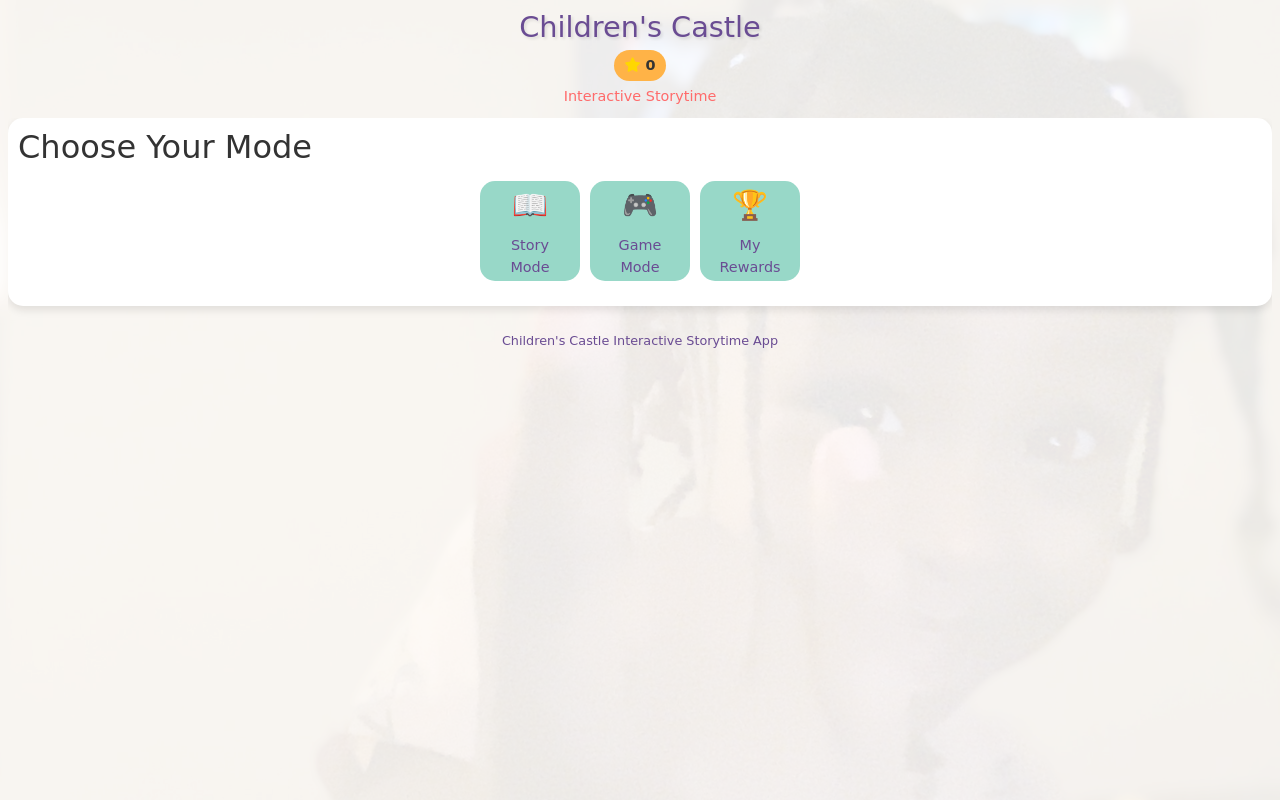
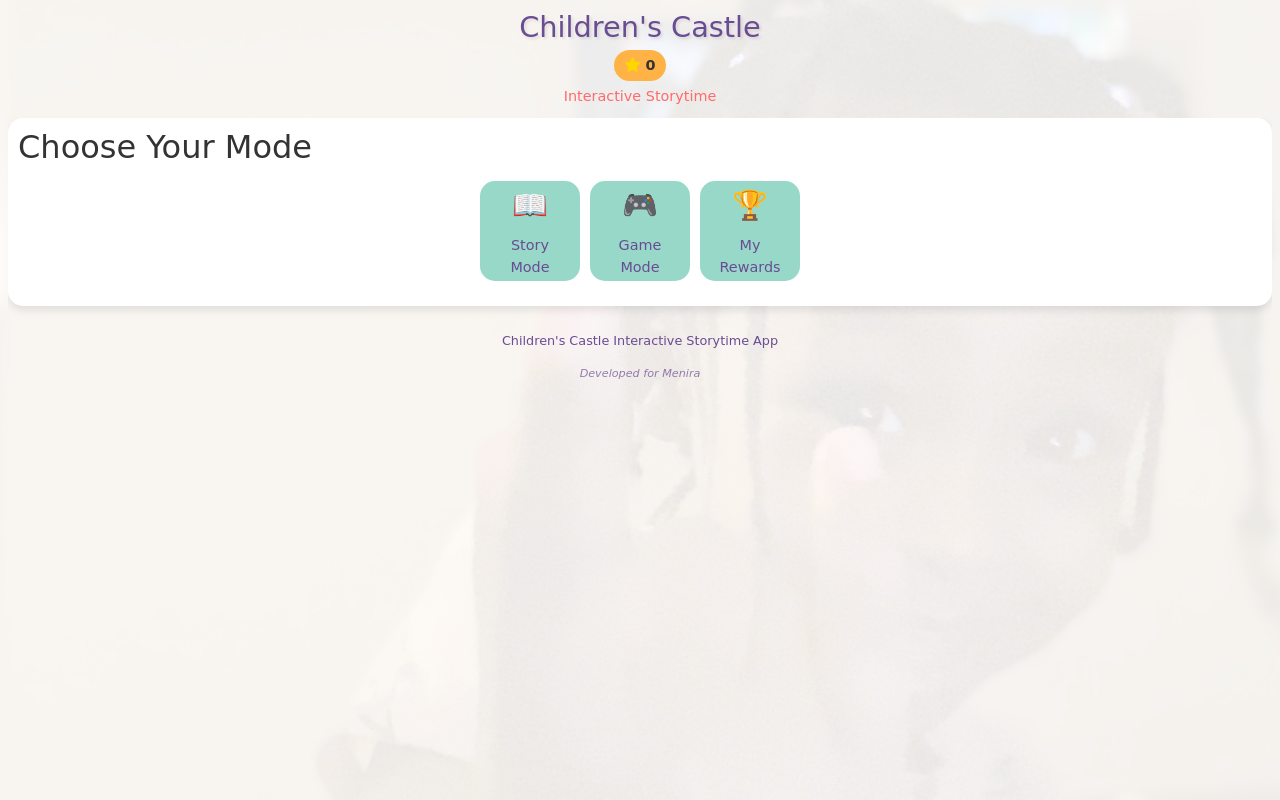
Before and after one commit to feysalh1/castle, a Flask app: page / in a window 1280 px wide. Run offline with Flask 3, Linux system fonts and the light colour scheme; some libraries are stand-ins or nearby versions.

Commit message:
Add developer signature to the application
Replit-Commit-Author: Agent
Replit-Commit-Session-Id: 73f6bc47-f2bc-4bde-ac19-47d38343a7a6
Replit-Commit-Screenshot-Url: https://storage.googleapis.com/screenshot-production-us-central1/15704cd9-bb13-4b57-a909-ca40a9ef2c45/7ed15ecf-9d4e-4d8d-98c1-e5c5cd16e24f.jpg

```diff
--- a/static/css/style.css
+++ b/static/css/style.css
@@ -1243,3 +1243,12 @@ button:active,
     box-shadow: 0 1px 2px rgba(0, 0, 0, 0.2);
     transform: translateY(1px) scale(0.98);
 }
+
+/* Developer signature */
+.developer-signature {
+    font-size: 0.7rem;
+    color: rgba(106, 76, 147, 0.7);
+    margin-top: 5px;
+    font-style: italic;
+    text-align: center;
+}
--- a/templates/index.html
+++ b/templates/index.html
@@ -147,6 +147,7 @@
 
         <footer>
             <p>Children's Castle Interactive Storytime App</p>
+            <p class="developer-signature">Developed for Menira</p>
         </footer>
     </div>
 
```
